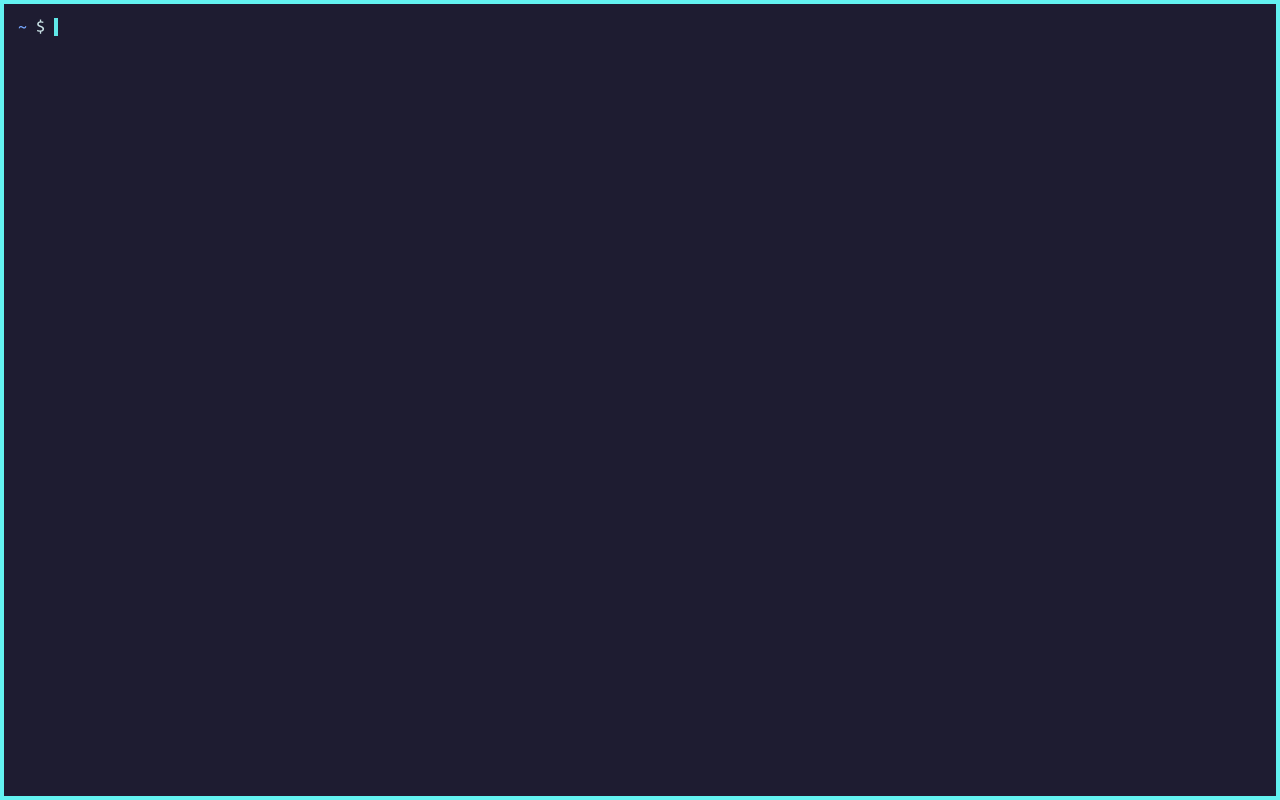
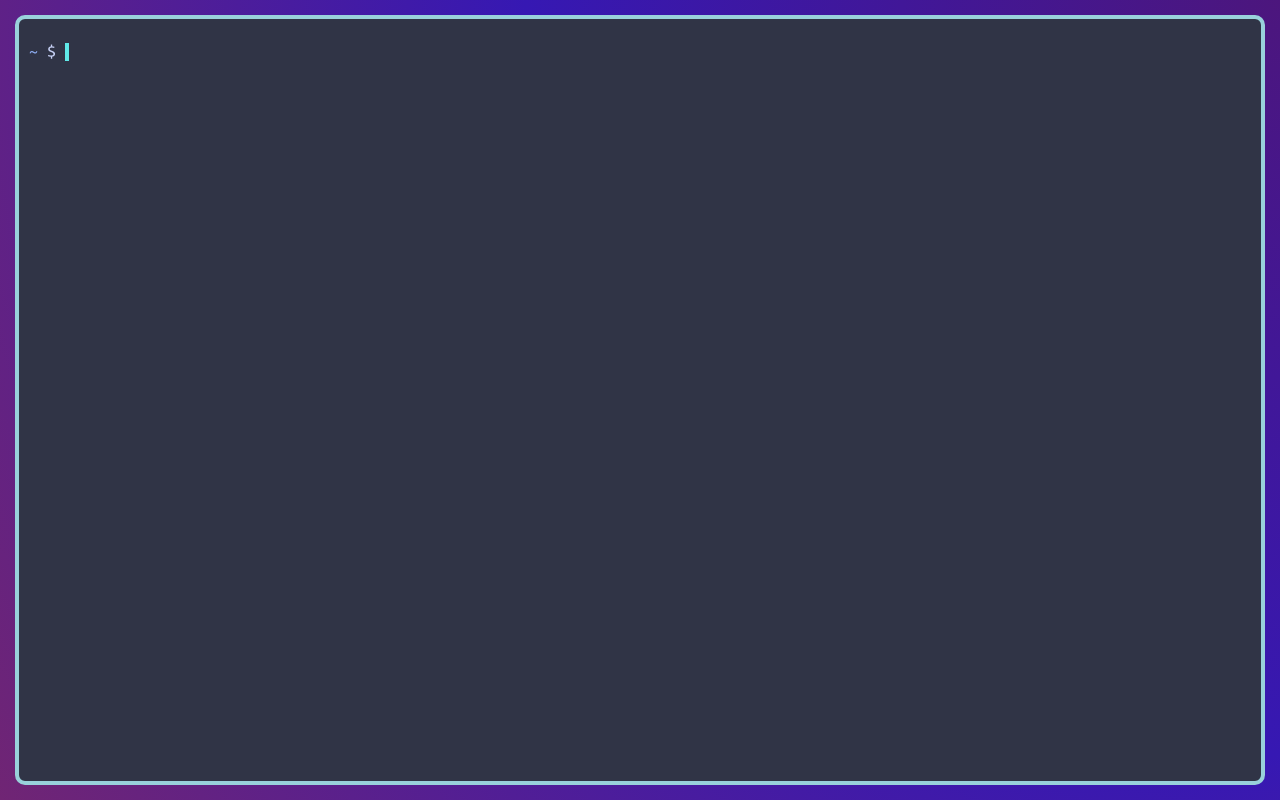
Before and after one commit to jaumecapdevila/jterm, a React (Vite) app: page / in a window 1280 px wide. Built offline with nearby package versions, Linux system fonts and the light colour scheme.

Commit message:
huge refactor

```diff
--- a/index.html
+++ b/index.html
@@ -7,7 +7,7 @@
     <title>Vite + React</title>
   </head>
   <body>
-    <div id="root"></div>
+    <div id="terminal"></div>
     <script type="module" src="/src/main.jsx"></script>
   </body>
 </html>
--- a/src/App.jsx
+++ b/src/App.jsx
@@ -1,13 +1,20 @@
 import "./App.css";
 import React, { useReducer } from "react";
-import { History } from "./components/History";
+import { Buffer } from "./components/Buffer";
 import { Prompt } from "./components/Prompt";
 
-function historyRecuder(state, action) {
+function bufferReducer(state, action) {
   switch (action.type) {
-    case "added":
-      return [...state, { id: state.length + 1, command: action.command }];
-    case "cleared":
+    case "entry":
+      return [
+        ...state,
+        {
+          id: state.length + 1,
+          type: action.entry.type,
+          value: action.entry.value,
+        },
+      ];
+    case "clear":
       return [];
     default:
       return state;
@@ -15,20 +22,33 @@ function historyRecuder(state, action) {
 }
 
 function App() {
-  const [history, dispatch] = useReducer(historyRecuder, []);
+  const [entries, dispatch] = useReducer(bufferReducer, []);
 
-  function record(command) {
-    dispatch({ type: "added", command });
+  function addCommand(command) {
+    dispatch({ type: "entry", entry: { type: "command", value: command } });
+  }
+
+  function addError(error) {
+    dispatch({ type: "entry", entry: { type: "error", value: error } });
+  }
+
+  function addOutput(output) {
+    dispatch({ type: "entry", entry: { type: "output", value: output } });
   }
 
   function clear() {
-    dispatch({ type: "cleared" });
+    dispatch({ type: "clear" });
   }
 
   return (
     <>
-      <History history={history} />
-      <Prompt history={history} record={record} clear={clear} />
+      <Buffer entries={entries} />
+      <Prompt
+        addCommand={addCommand}
+        addOutput={addOutput}
+        addError={addError}
+        clear={clear}
+      />
     </>
   );
 }
--- /dev/null
+++ b/src/components/Buffer.css
@@ -0,0 +1,9 @@
+.buffer__entry {
+  margin: 0;
+  padding: 10px;
+  border-bottom: 1px solid var(--color-border);
+}
+
+.buffer__error {
+  color: var(--color-error);
+}
--- /dev/null
+++ b/src/components/Buffer.jsx
@@ -0,0 +1,25 @@
+import React from "react";
+import PropTypes from "prop-types";
+import "./Buffer.css";
+
+export const Buffer = ({ entries }) => {
+  return (
+    <div id="buffer">
+      {entries.map((entry) => (
+        <p className={`buffer__entry buffer__${entry.type}`} key={entry.id}>
+          {entry.value}
+        </p>
+      ))}
+    </div>
+  );
+};
+
+Buffer.propTypes = {
+  entries: PropTypes.arrayOf(
+    PropTypes.shape({
+      id: PropTypes.number.isRequired,
+      type: PropTypes.string.isRequired,
+      value: PropTypes.string.isRequired,
+    })
+  ),
+};
--- a/src/components/History.css
+++ /dev/null
@@ -1,4 +0,0 @@
-.history__command {
-  margin: 0;
-  padding: 0;
-}
--- a/src/components/History.jsx
+++ /dev/null
@@ -1,24 +0,0 @@
-import React from "react";
-import PropTypes from "prop-types";
-import "./History.css";
-
-export const History = ({ history }) => {
-  return (
-    <section className="history">
-      {history.map((entry) => (
-        <p className="history__command" key={entry.id}>
-          {entry.command}
-        </p>
-      ))}
-    </section>
-  );
-};
-
-History.propTypes = {
-  history: PropTypes.arrayOf(
-    PropTypes.shape({
-      id: PropTypes.number.isRequired,
-      command: PropTypes.string.isRequired,
-    })
-  ),
-};
--- a/src/components/Prompt.css
+++ b/src/components/Prompt.css
@@ -1,3 +1,7 @@
+#prompt {
+  margin-top: 10px;
+}
+
 textarea {
   left: -1000px;
   position: absolute;
--- a/src/components/Prompt.jsx
+++ b/src/components/Prompt.jsx
@@ -13,7 +13,7 @@ export const FILESYSTEM = {
   },
 };
 
-export const Prompt = ({ record, clear }) => {
+export const Prompt = ({ addCommand, addOutput, addError, clear }) => {
   const textarea = useRef(null);
 
   const [currentPath, setCurrentPath] = useState("~");
@@ -29,10 +29,6 @@ export const Prompt = ({ record, clear }) => {
     textarea.current.focus();
   };
 
-  const prefix = (prompt) => {
-    return `${promptPrefix}${prompt}`;
-  };
-
   const handleUserPrompt = (event) => {
     if (event.key !== "Enter") {
       return;
@@ -43,11 +39,11 @@ export const Prompt = ({ record, clear }) => {
     const args = parts.slice(1);
 
     if (!command) {
-      record(prefix(""));
+      addCommand("");
     } else if (!availableCommands.includes(command)) {
-      record(prefix(`command not found: ${command}`));
+      addError(`command not found: ${command}`);
     } else {
-      record(prefix(command));
+      addCommand(`${command} ${args.join(" ")}`);
       execute(command, args);
     }
 
@@ -112,7 +108,9 @@ export const Prompt = ({ record, clear }) => {
         break;
     }
 
-    record(output);
+    if (output) {
+      addOutput(output);
+    }
   };
 
   useEffect(() => {
@@ -125,7 +123,7 @@ export const Prompt = ({ record, clear }) => {
   const [promptDir, promptSymbol] = promptPrefix.split(" ");
 
   return (
-    <section className="prompt">
+    <div id="prompt">
       <textarea
         ref={textarea}
         type="text"
@@ -138,11 +136,12 @@ export const Prompt = ({ record, clear }) => {
       <span className="prompt__symbol">{promptSymbol} </span>
       <span className="prompt__input">{userPrompt}</span>
       <b className="cursor">█</b>
-    </section>
+    </div>
   );
 };
 
 Prompt.propTypes = {
-  record: PropTypes.func.isRequired,
+  addCommand: PropTypes.func.isRequired,
+  addOutput: PropTypes.func.isRequired,
   clear: PropTypes.func.isRequired,
 };
--- a/src/index.css
+++ b/src/index.css
@@ -1,8 +1,10 @@
 :root {
-  --color-fg: #cbe3e7;
-  --color-bg: #1e1c31;
-  --color-accent: #63f2f1;
-  --color-dir: #78a8ff;
+  --color-fg: #c6d0f5;
+  --color-bg: #303446;
+  --color-accent: #99d1db;
+  --color-dir: #8caaee;
+  --color-error: #eebebe;
+  --color-border: #737994;
 
   font-family: "Ubuntu Mono", sans-serif;
   font-size: 18px;
@@ -20,17 +22,28 @@
   -webkit-text-size-adjust: 100%;
 }
 
-html {
+html,
+body {
   height: 100%;
 }
 
 body {
   box-sizing: border-box;
-  min-height: 100%;
   margin: 0;
+  background-image: radial-gradient(
+    circle at top right,
+    #4c167d,
+    #3618b3,
+    #702574
+  );
+  padding: 15px;
+}
+
+#terminal {
+  box-sizing: border-box;
+  height: 100%;
+  padding: 10px;
+  border-radius: 10px;
+  background-color: var(--color-bg);
   border: 4px solid var(--color-accent);
 }
-
-#root {
-  padding: 10px 14px;
-}
--- a/src/main.jsx
+++ b/src/main.jsx
@@ -4,7 +4,7 @@ import App from "./App.jsx";
 import "@fontsource/ubuntu-mono";
 import "./index.css";
 
-ReactDOM.createRoot(document.getElementById("root")).render(
+ReactDOM.createRoot(document.getElementById("terminal")).render(
   <React.StrictMode>
     <App />
   </React.StrictMode>
```
Also changed, not shown: 1 other file (tests, documents, lock files or other folders).
